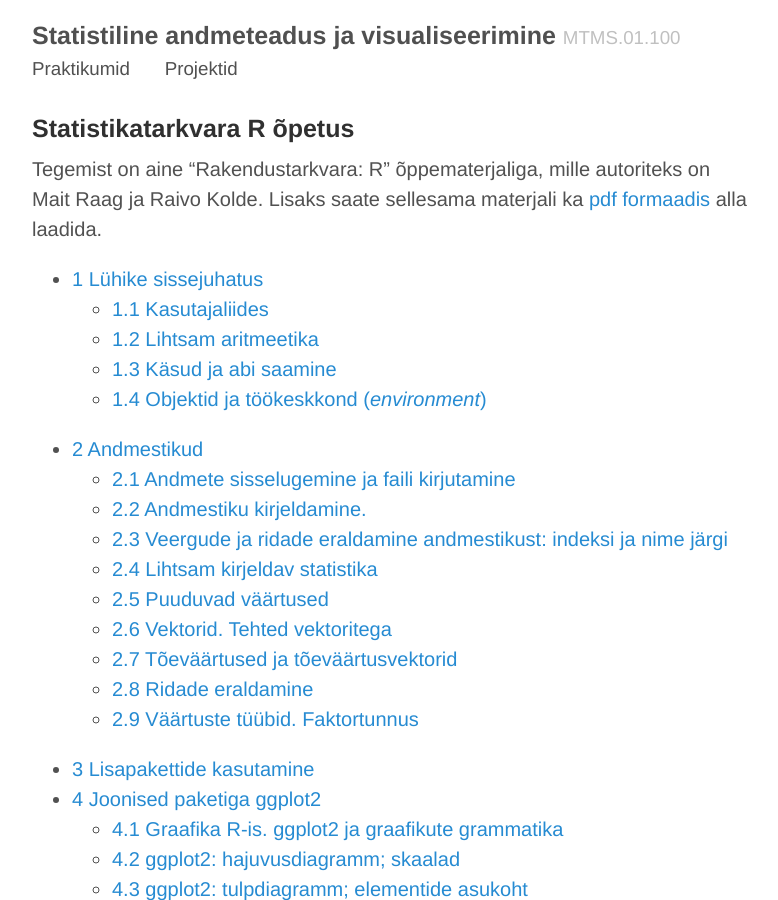
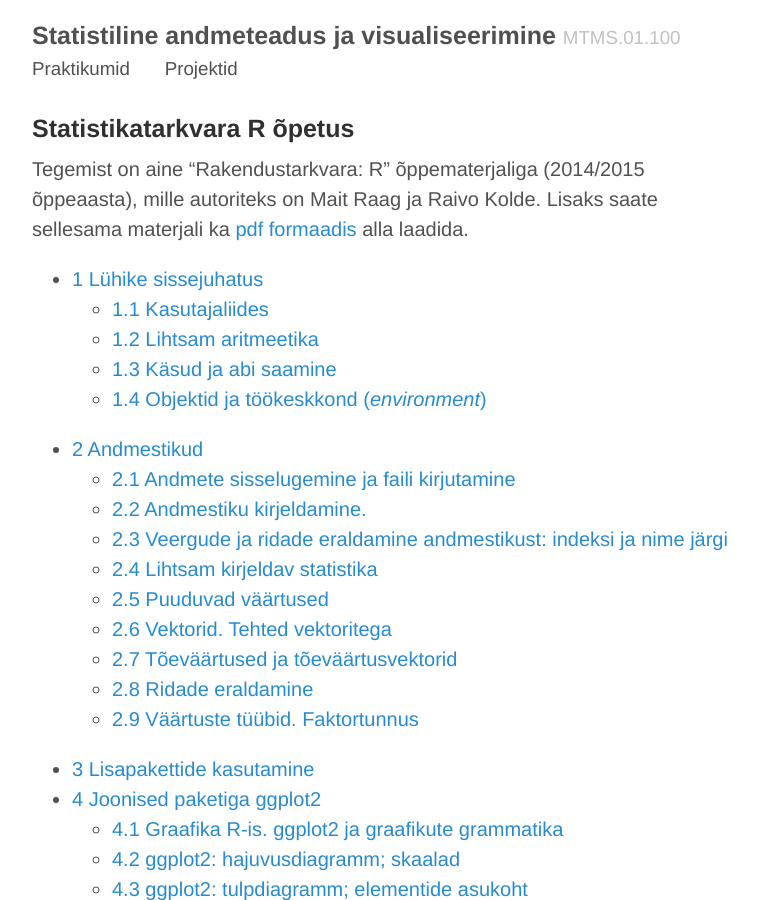
Before and after one commit to andmeteadus/2015, a Jekyll site: the page built from rakendustarkvara_R.md, in a window 1280 px wide and 900 px high. Shown: the whole window, without its empty margins (248-1026 px from the left). Built offline with Jekyll 4.4.1, drawn with Linux system fonts in a browser that asks for light colours; formulas are drawn with MathJax 3.

Commit message:
Minor change

```diff
--- a/rakendustarkvara_R.md
+++ b/rakendustarkvara_R.md
@@ -3,7 +3,7 @@ layout: page
 title: Statistikatarkvara R õpetus
 ---
 
-Tegemist on aine "Rakendustarkvara: R" õppematerjaliga, mille autoriteks on Mait Raag ja Raivo Kolde.
+Tegemist on aine "Rakendustarkvara: R" õppematerjaliga (2014/2015 õppeaasta), mille autoriteks on Mait Raag ja Raivo Kolde.
 Lisaks saate sellesama materjali ka [pdf formaadis](../rakendustarkvara_R.pdf) alla laadida.
 
 {% include_relative /_rakendustarkvara_R/rakendustarkvara_R.html %}
```
